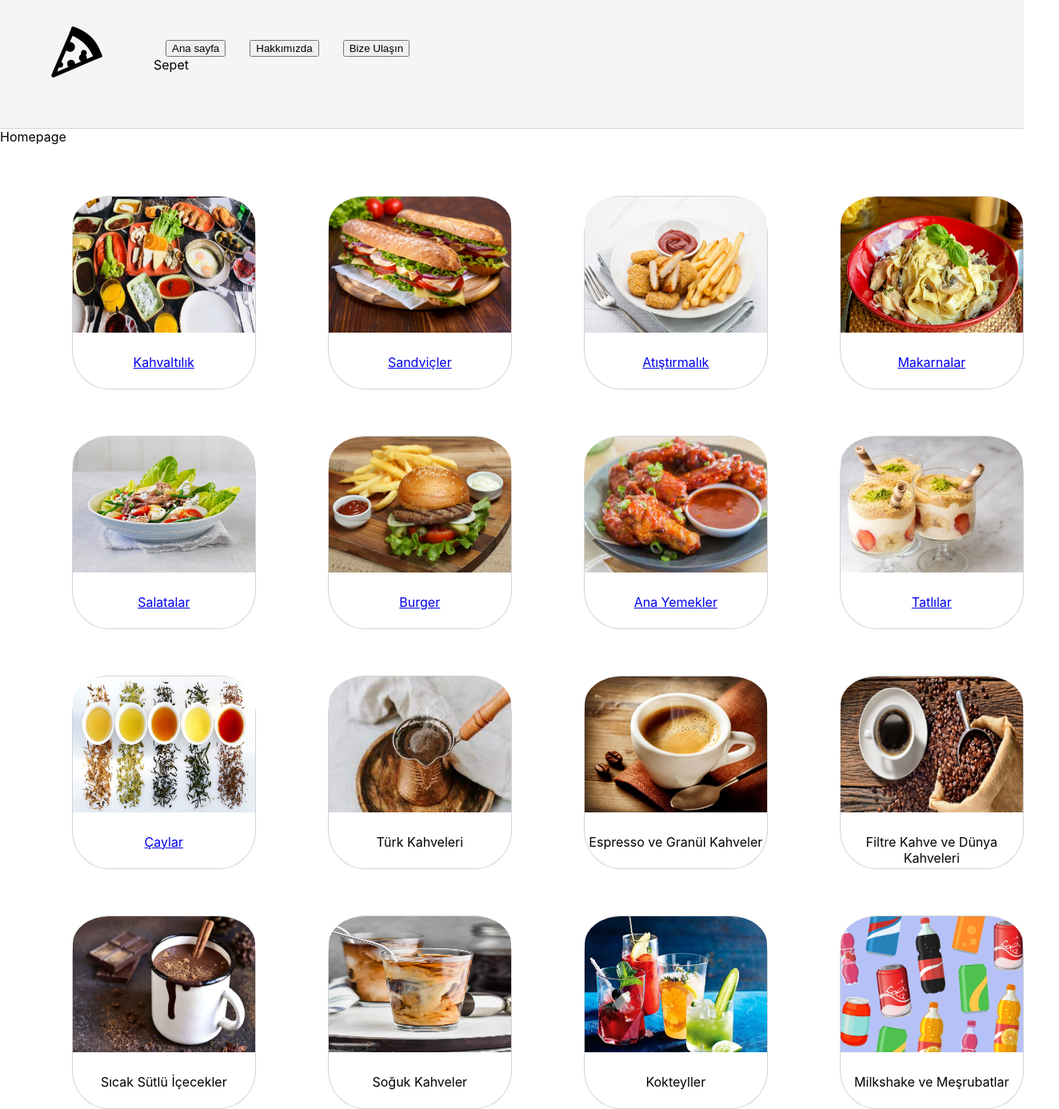
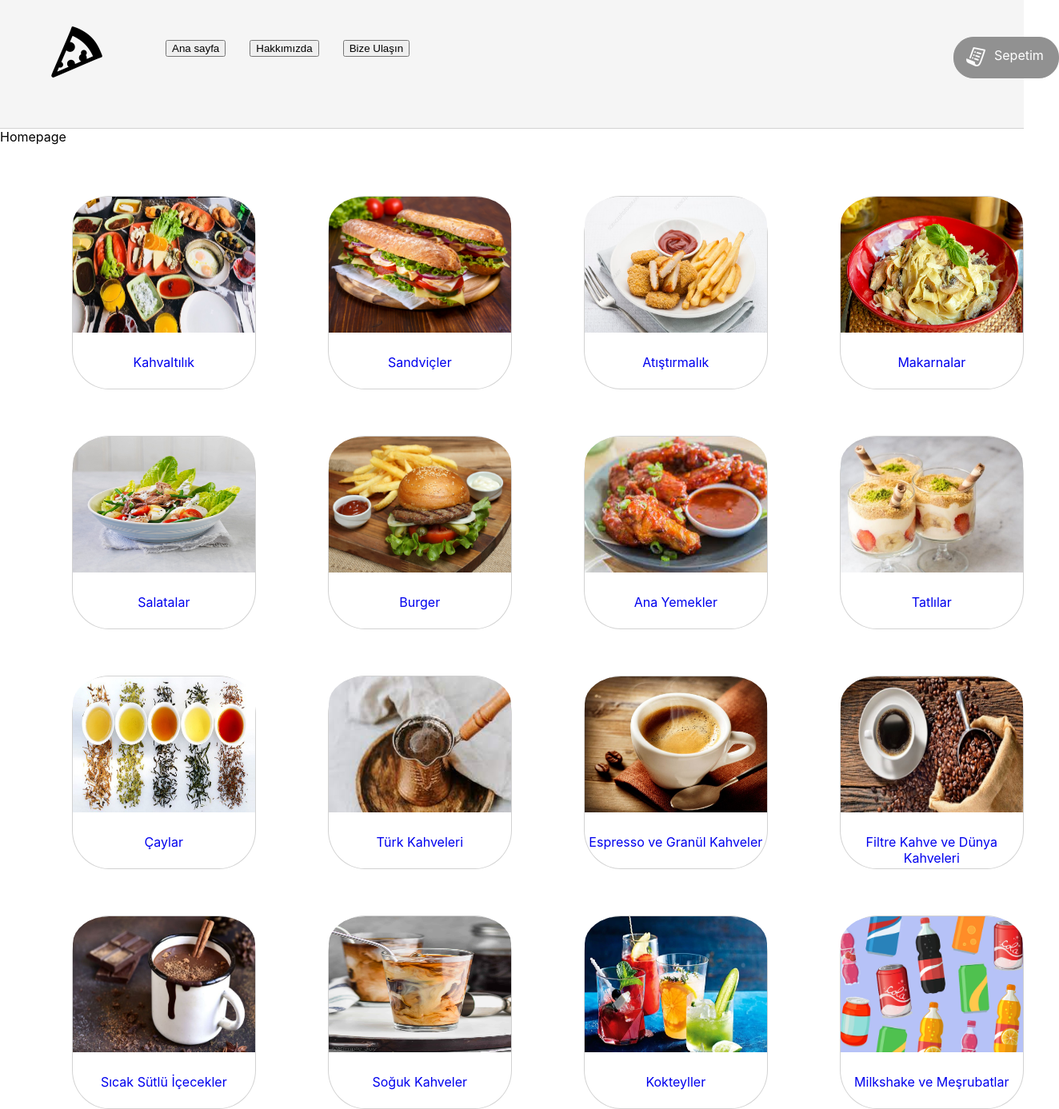
Before and after one commit to Berkayozgun/restaurant-menu-app, a React (Create React App) app: page / in a window 1280 px wide. Shown: the whole page at 80% size, 1324 px wide, since content can reach past the window. Built offline with nearby package versions, Linux system fonts and the light colour scheme.

Commit message:
little updates

```diff
--- a/src/App.css
+++ b/src/App.css
@@ -36,12 +36,39 @@
   text-align: center;
   border-radius: 20%;
 }
+
 .category-pic{
   width:100%;
   height:170px;
   border-top-left-radius: 20%;
   border-top-right-radius: 20%;
 }
+
 .card-header{
   margin-top:10%;
 }
+
+.bucket{
+  width:130px;
+  height:50px;
+  border:1px solid #919191;
+  background-color: #919191;
+  display:flex;
+  margin-left:1000px;
+  margin-top:-25px;
+  border-radius:25px;
+
+}
+
+.bucket-icon{
+  margin-top: 12px;
+  margin-left: 15px;
+}
+
+.bucket-text{
+  margin-top:-28px;
+  margin-left:50px;
+  font-size: 16px;
+  text-decoration-style: none;
+  color: #ffffff;
+}
--- a/src/components/bucket.js
+++ b/src/components/bucket.js
@@ -1,8 +1,16 @@
-import React from 'react'
+import React from 'react';
+import images from "../images/index";
 
 function Bucket() {
   return (
-    <div>Sepet</div>
+    <div className="bucket">
+      <a href="/bucket" style={{textDecoration: 'none'}}>
+        <div className="bucket-icon">
+          <img className="bucket-icon-x" src={images.sepetIcon} alt="sepetIcon" ></img>
+        </div>
+        <div className="bucket-text">Sepetim</div>
+      </a>
+    </div>
   )
 }
 
--- a/src/components/card.js
+++ b/src/components/card.js
@@ -11,7 +11,7 @@ function Card() {
 
 
         <div className="card">
-          <a href="/kahvaltilik">
+          <a href="/kahvaltilik" style={{textDecoration: 'none'}}>
             <div className="card-logo">
               <img className="category-pic" src={images.kahvaltiMenu} alt="Kahvalti Menu"/>
             </div>
@@ -21,7 +21,7 @@ function Card() {
 
 
         <div className="card">
-          <a href="/sandvicler">
+          <a href="/sandvicler" style={{textDecoration: 'none'}}>
             <div className="card-logo">
               <img className="category-pic" src={images.sandwichMenu} alt="Sandviç Menu"/>
             </div>
@@ -31,7 +31,7 @@ function Card() {
 
 
         <div className="card">
-          <a href="/atistirmalik">
+          <a href="/atistirmalik" style={{textDecoration: 'none'}}>
           <div className="card-logo">
             <img className="category-pic" src={images.atistirmalikMenu} alt="Atistirmalik Menu"/>
           </div>
@@ -41,7 +41,7 @@ function Card() {
 
 
         <div className="card">
-          <a href="/makarnalar">
+          <a href="/makarnalar" style={{textDecoration: 'none'}}>
             <div className="card-logo">
               <img className="category-pic" src={images.makarnalarMenu} alt="Makarna Menu" />
             </div>
@@ -57,7 +57,7 @@ function Card() {
 
 
         <div className="card">
-          <a href="/salatalar">
+          <a href="/salatalar" style={{textDecoration: 'none'}}>
             <div className="card-logo">
               <img className="category-pic" src={images.salatalarMenu} alt="Salatalar Menu" />
               </div>
@@ -68,7 +68,7 @@ function Card() {
 
 
         <div className="card">
-          <a href="/burger">
+          <a href="/burger" style={{textDecoration: 'none'}}>
             <div className="card-logo">
               <img className="category-pic" src={images.burgerMenu} alt="Burger Menu" />
             </div>
@@ -77,7 +77,7 @@ function Card() {
         </div>
 
         <div className="card">
-          <a href="/anayemekler">
+          <a href="/anayemekler" style={{textDecoration: 'none'}}>
             <div className="card-logo">
               <img className="category-pic" src={images.anayemeklerMenu} alt="Ana Yemekler Menu" />
             </div>
@@ -86,7 +86,7 @@ function Card() {
         </div>
 
         <div className="card">
-          <a href="/tatlilar">
+          <a href="/tatlilar" style={{textDecoration: 'none'}}>
           <div className="card-logo">
             <img
               className="category-pic"
@@ -106,13 +106,9 @@ function Card() {
 
 
         <div className="card">
-          <a href="/caylar">
+          <a href="/caylar" style={{textDecoration: 'none'}}>
             <div className="card-logo">
-            <img
-              className="category-pic"
-              src={images.caylarMenu}
-              alt="Çaylar Menu"
-            />
+              <img className="category-pic" src={images.caylarMenu} alt="Çaylar Menu" />
             </div>
             <div className="card-header">Çaylar</div>
           </a>
@@ -120,38 +116,32 @@ function Card() {
 
 
         <div className="card">
+          <a href="/turkkahveleri" style={{textDecoration: 'none'}}>
             <div className="card-logo">
-            <img
-              className="category-pic"
-              src={images.turkkahveleriMenu}
-              alt="Turk Kahveleri Menu"
-            />
+              <img className="category-pic" src={images.turkkahveleriMenu} alt="Turk Kahveleri Menu"/>
             </div>
             <div className="card-header">Türk Kahveleri</div>
+          </a>
         </div>
 
 
         <div className="card">
+          <a href="/espresso" style={{textDecoration: 'none'}}>
             <div className="card-logo">
-            <img
-              className="category-pic"
-              src={images.espressoMenu}
-              alt="Espresso Menu"
-            />
+              <img className="category-pic" src={images.espressoMenu} alt="Espresso Menu" />
             </div>
             <div className="card-header">Espresso ve Granül Kahveler</div>
+          </a>
         </div>
 
 
         <div className="card">
+          <a href="/filtrekahve" style={{textDecoration: 'none'}}>
             <div className="card-logo">
-            <img
-              className="category-pic"
-              src={images.worldcoffeeMenu}
-              alt="Filtre Kahve Menu"
-            />
+              <img className="category-pic" src={images.worldcoffeeMenu} alt="Filtre Kahve Menu"  />
             </div>
             <div className="card-header">Filtre Kahve ve Dünya Kahveleri</div>
+          </a>
         </div>
 
 
@@ -159,49 +149,47 @@ function Card() {
 
 
       <div className="card-row">
+
+
         <div className="card">
+          <a href="/sicakicecek" style={{textDecoration: 'none'}}>
             <div className="card-logo">
-            <img
-              className="category-pic"
-              src={images.sicakicecekMenu}
-              alt="Sıcak İçecekler Menu"
-            />
+              <img className="category-pic" src={images.sicakicecekMenu} alt="Sıcak İçecekler Menu"/>
             </div>
             <div className="card-header">Sıcak Sütlü İçecekler</div>
+          </a>
         </div>
 
+
         <div className="card">
+          <a href="/sogukkahve" style={{textDecoration: 'none'}}>
             <div className="card-logo">
-            <img
-              className="category-pic"
-              src={images.sogukkahvelerMenu}
-              alt="Soğuk Kahveler Menu"
-            />
+             <img className="category-pic" src={images.sogukkahvelerMenu} alt="Soğuk Kahveler Menu"/>
             </div>
             <div className="card-header">Soğuk Kahveler</div>
+          </a>
         </div>
 
+
         <div className="card">
+          <a href="/kokteyl" style={{textDecoration: 'none'}}>
             <div className="card-logo">
-            <img
-              className="category-pic"
-              src={images.kokteylMenu}
-              alt="Kokteyl Menu"
-            />
+              <img className="category-pic" src={images.kokteylMenu} alt="Kokteyl Menu"/>
             </div>
             <div className="card-header">Kokteyller</div>
+          </a>
         </div>
 
+
         <div className="card">
+          <a href="/mesrubatlar" style={{textDecoration: 'none'}}>
             <div className="card-logo">
-            <img
-              className="category-pic"
-              src={images.mesrubatMenu}
-              alt="Mesrubat Menu"
-            />
+              <img className="category-pic" src={images.mesrubatMenu} alt="Mesrubat Menu"/>
             </div>
             <div className="card-header">Milkshake ve Meşrubatlar</div>
+          </a>
         </div>
+
       </div>
 
 
--- a/src/components/publicRouter.js
+++ b/src/components/publicRouter.js
@@ -4,6 +4,9 @@ import { BrowserRouter, Route, Switch } from "react-router-dom";
 import Home from "../pages/home";
 import Aboutus from "../pages/aboutus";
 import Contact from "../pages/contact";
+import Bucket from "../components/bucket";
+
+
 import Anayemekler from "../categories/anayemekler";
 import Atistirmalik from "../categories/atistirmalik";
 import Burger from "../categories/burger";
@@ -37,6 +40,14 @@ function PublicRouter() {
         <Route path="/contact">
           <Contact />
         </Route>
+
+        <Route path="/bucket">
+          <Bucket />
+        </Route>
+
+
+
+
 
         <Route path="/anayemekler">
           <Anayemekler />
--- a/src/images/index.js
+++ b/src/images/index.js
@@ -15,6 +15,7 @@ import sicakicecekMenu from './sicakicecek-menu.jpg';
 import sogukkahvelerMenu from './sogukkahveler-menu.jpg';
 import kokteylMenu from './kokteyl-menu.webp';
 import mesrubatMenu from './mesrubat-menu.webp';
+import sepetIcon from './bucket-icon.png';
 
 var images = {
     logo,
@@ -33,6 +34,7 @@ var images = {
     sicakicecekMenu,
     sogukkahvelerMenu,
     kokteylMenu,
-    mesrubatMenu
+    mesrubatMenu,
+    sepetIcon,
 };
 export default images;
```
Also changed, not shown: src/images/bucket-icon.png (added), src/images/searchlogo.png (deleted). Lines whose indentation alone changed are shown as unchanged.
